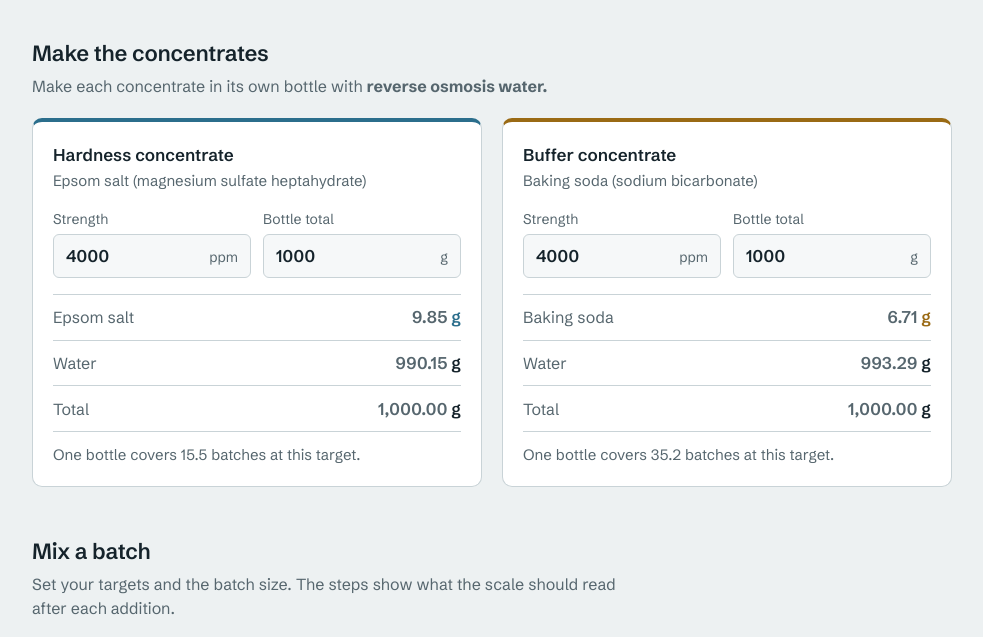
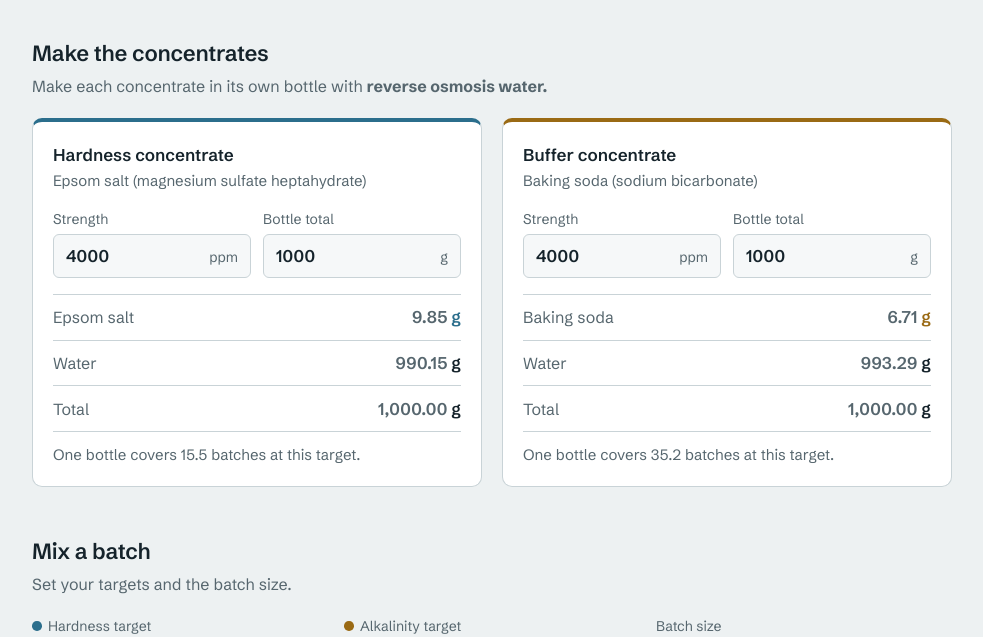
Before and after one commit to thegreatsunra/coffee.thegreatsunra.com, a website with bundled scripts: page public/index.html in a window 1280 px wide. Shown: the part 160-797 px from the top of the page, without its empty margins (148-1131 px from the left). Built offline with nearby package versions, Linux system fonts and the light colour scheme.

Commit message:
Update factually incorrect instruction

```diff
--- a/public/index.html
+++ b/public/index.html
@@ -74,7 +74,7 @@
 
   <section aria-labelledby="mixBatchHeading">
     <h2 id="mixBatchHeading">Mix a batch</h2>
-    <p class="lede">Set your targets and the batch size. The steps show what the scale should read after each addition.</p>
+    <p class="lede">Set your targets and the batch size.</p>
 
     <div class="targets">
       <label class="field hardness">
```
